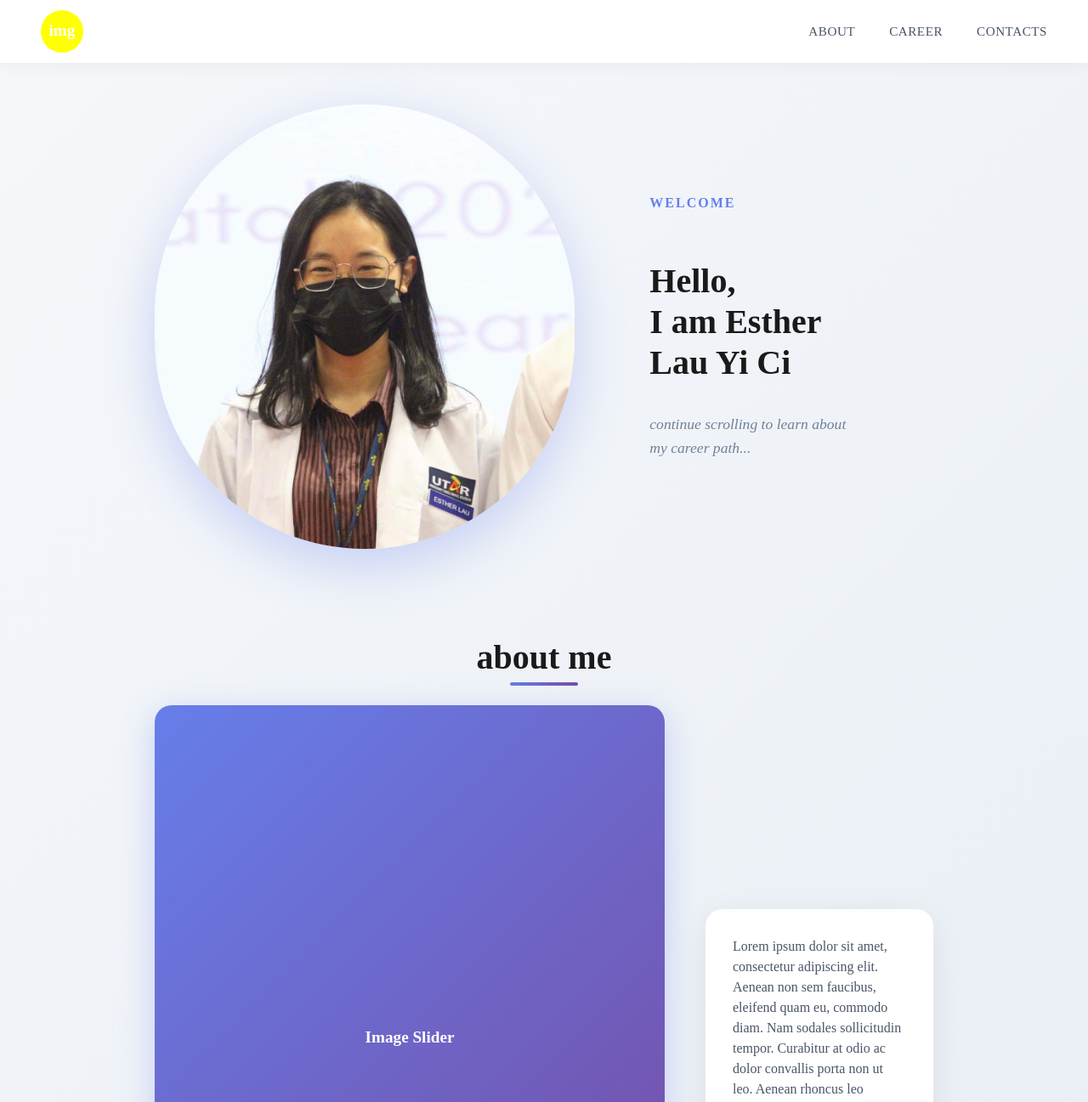
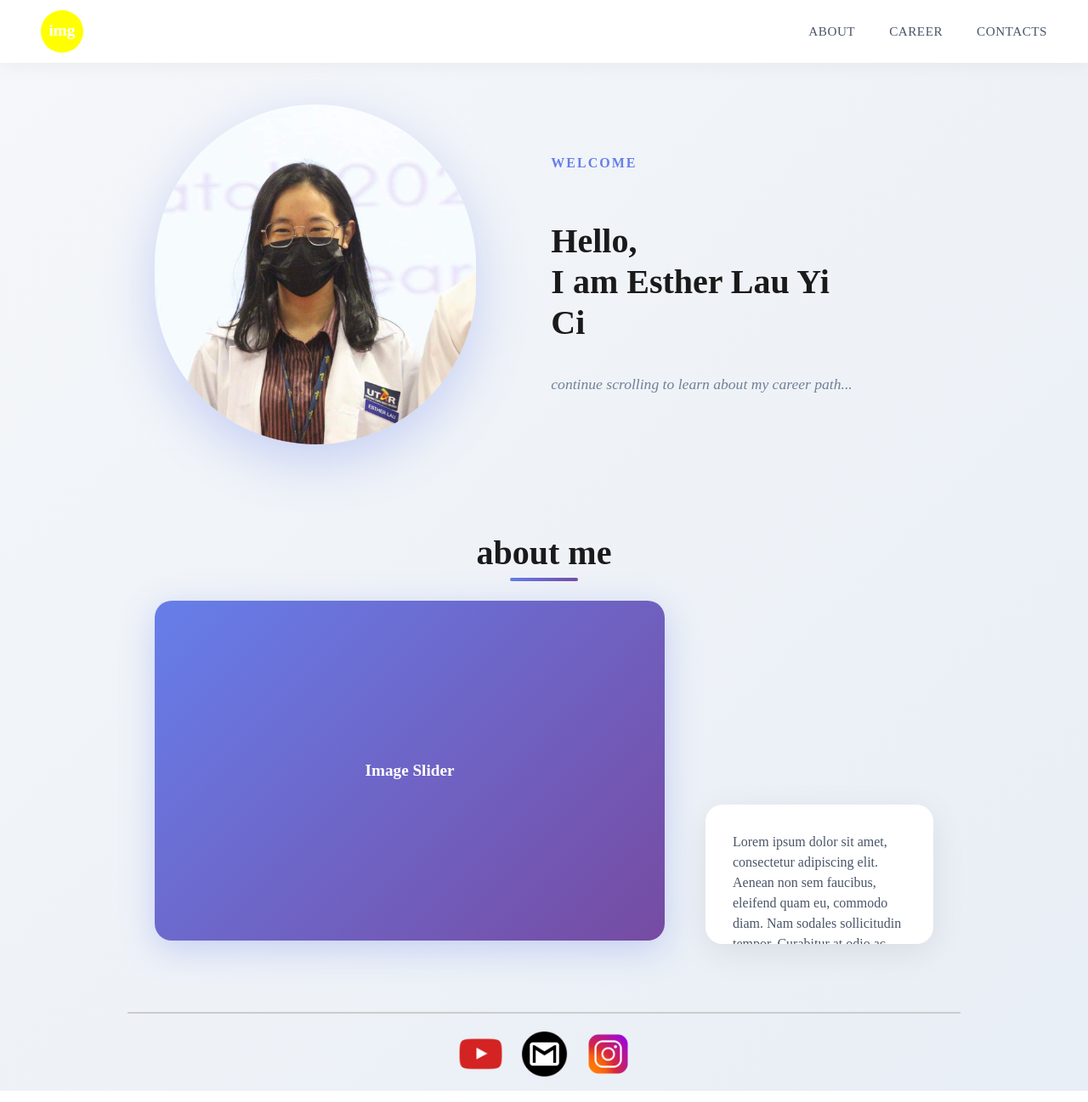
Before and after one commit to Stephen-LYX/EstherLau, a plain HTML site: page index.html in a window 1280 px wide. Shown: the top 1297 px of the page at 85% size. Drawn offline with Linux system fonts and the light colour scheme.

Commit message:
2nd try to fix layout pixels / rem ....

```diff
--- a/style.css
+++ b/style.css
@@ -112,8 +112,8 @@ main {
 }
 
 .intro_avatar {
-    min-height: 400px;
-    min-width: 400px;
+    height: 25rem;
+    width: 25rem;
     border-radius: 50vh;
     object-fit: cover;
 
@@ -205,7 +205,7 @@ main {
     color: white;
     font-size: 1.2rem;
     font-weight: 600;
-    min-height: 400px;
+    height: 25rem;
     min-width: 600px;
     box-shadow: 0 10px 40px rgba(102, 126, 234, 0.3);
     transition: transform 0.3s ease, box-shadow 0.3s ease;
@@ -217,7 +217,7 @@ main {
     flex: 1;
     background: white;
     border-radius: 20px;
-    min-height: 100px;
+    height: 6.25rem;
     width: 100px;
     box-shadow: 0 10px 40px rgba(0, 0, 0, 0.08);
     color: #4a5568;
```
